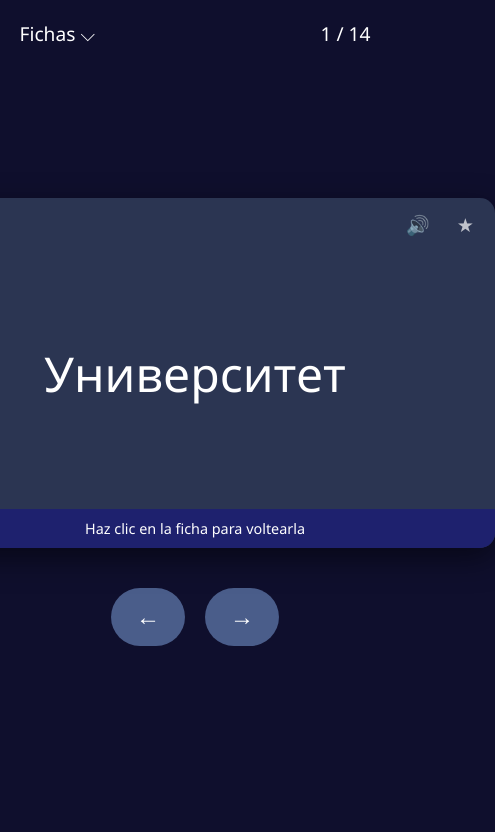
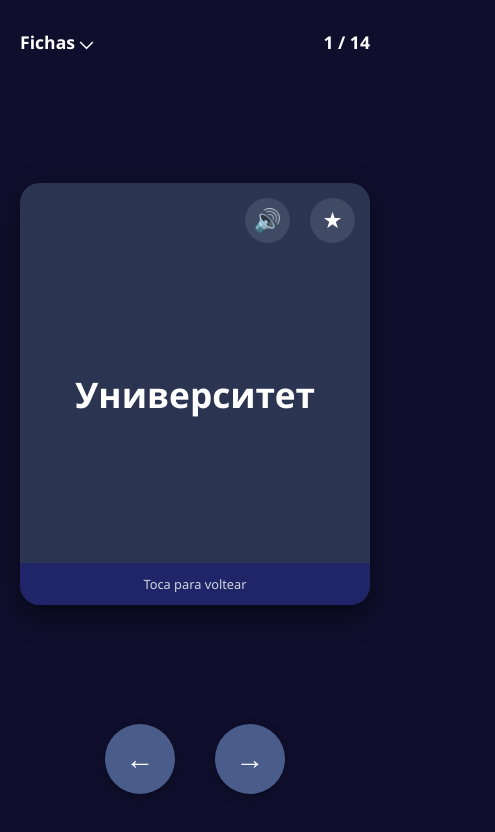
Before and after one commit to CodeExplorer7z/Flippable-Cards, a plain HTML site: page index.html in a window 390 px wide. Shown: the whole page, 495 px wide, since content can reach past the window. Drawn offline with Linux system fonts and the light colour scheme.

Commit message:
Refactor HTML and CSS for better responsiveness

```diff
--- a/index.html
+++ b/index.html
@@ -2,7 +2,7 @@
 <html lang="es">
 <head>
     <meta charset="UTF-8">
-    <meta name="viewport" content="width=device-width, initial-scale=1.0">
+    <meta name="viewport" content="width=device-width, initial-scale=1.0, maximum-scale=1.0, user-scalable=no">
     <title>Fichas de Ruso</title>
     <style>
         :root {
@@ -16,29 +16,34 @@
         body {
             background-color: var(--bg-color);
             color: var(--text-color);
-            font-family: 'Segoe UI', Tahoma, Geneva, Verdana, sans-serif;
+            font-family: 'Segoe UI', Roboto, Helvetica, Arial, sans-serif;
             display: flex;
             flex-direction: column;
             align-items: center;
-            justify-content: center;
+            justify-content: space-between;
             height: 100vh;
             margin: 0;
+            padding: 20px;
+            box-sizing: border-box;
+            overflow: hidden; /* Evita scroll innecesario en móviles */
         }
 
         .header {
-            position: absolute;
-            top: 20px;
-            width: 90%;
+            width: 100%;
             display: flex;
             justify-content: space-between;
-            font-size: 1.2rem;
+            font-size: 1.1rem;
+            font-weight: bold;
+            padding: 10px 0;
         }
 
-        /* Contenedor de la ficha */
+        /* Contenedor de la ficha adaptable */
         .flashcard-container {
             perspective: 1000px;
-            width: 600px;
-            height: 350px;
+            width: 100%;
+            max-width: 400px; /* Límite para que no se vea gigante en tablets */
+            height: 50vh; /* Altura basada en la pantalla */
+            min-height: 300px;
             cursor: pointer;
         }
 
@@ -47,9 +52,9 @@
             height: 100%;
             position: relative;
             transform-style: preserve-3d;
-            transition: transform 0.6s cubic-bezier(0.4, 0, 0.2, 1);
-            box-shadow: 0 10px 30px rgba(0,0,0,0.5);
-            border-radius: 15px;
+            transition: transform 0.5s cubic-bezier(0.4, 0, 0.2, 1);
+            box-shadow: 0 10px 25px rgba(0,0,0,0.5);
+            border-radius: 20px;
         }
 
         .flashcard.is-flipped {
@@ -65,10 +70,11 @@
             flex-direction: column;
             align-items: center;
             justify-content: center;
-            border-radius: 15px;
+            border-radius: 20px;
             background-color: var(--card-bg);
-            padding: 20px;
+            padding: 25px;
             box-sizing: border-box;
+            text-align: center;
         }
 
         .card-back {
@@ -76,8 +82,10 @@
         }
 
         .word {
-            font-size: 3rem;
-            font-weight: 500;
+            font-size: 2.2rem; /* Tamaño reducido para palabras largas en móvil */
+            font-weight: 600;
+            word-wrap: break-word;
+            max-width: 100%;
         }
 
         .controls-top {
@@ -85,18 +93,21 @@
             top: 15px;
             right: 15px;
             display: flex;
-            gap: 15px;
+            gap: 20px;
         }
 
         .btn-icon {
-            background: none;
+            background: rgba(255,255,255,0.1);
             border: none;
-            color: rgba(255,255,255,0.7);
-            font-size: 1.2rem;
-            cursor: pointer;
+            color: white;
+            font-size: 1.4rem;
+            width: 45px;
+            height: 45px;
+            border-radius: 50%;
+            display: flex;
+            align-items: center;
+            justify-content: center;
         }
-
-        .btn-icon:hover { color: white; }
 
         .footer-action {
             position: absolute;
@@ -104,35 +115,45 @@
             width: 100%;
             background-color: var(--footer-color);
             text-align: center;
-            padding: 10px 0;
-            border-bottom-left-radius: 15px;
-            border-bottom-right-radius: 15px;
-            font-size: 0.9rem;
+            padding: 12px 0;
+            border-bottom-left-radius: 20px;
+            border-bottom-right-radius: 20px;
+            font-size: 0.8rem;
+            opacity: 0.8;
         }
 
         .navigation {
-            margin-top: 40px;
+            width: 100%;
+            max-width: 400px;
             display: flex;
-            gap: 20px;
-            align-items: center;
+            justify-content: center;
+            gap: 40px;
+            padding-bottom: 30px;
         }
 
         .nav-btn {
             background-color: var(--accent-color);
             color: white;
             border: none;
-            padding: 15px 25px;
-            border-radius: 50px;
-            cursor: pointer;
-            font-size: 1.5rem;
-            transition: background 0.3s;
+            width: 70px;
+            height: 70px;
+            border-radius: 50%;
+            display: flex;
+            align-items: center;
+            justify-content: center;
+            font-size: 1.8rem;
+            box-shadow: 0 4px 10px rgba(0,0,0,0.3);
+            -webkit-tap-highlight-color: transparent; /* Quita el cuadro azul al tocar en Android */
         }
 
-        .nav-btn:hover { background-color: #5a71a8; }
+        .nav-btn:active {
+            transform: scale(0.95);
+            background-color: #5a71a8;
+        }
 
         .nav-btn:disabled {
-            background-color: #333;
-            cursor: not-allowed;
+            background-color: #222;
+            opacity: 0.5;
         }
     </style>
 </head>
@@ -151,7 +172,7 @@
                     <button class="btn-icon" onclick="event.stopPropagation();">★</button>
                 </div>
                 <div class="word" id="russianWord">Университет</div>
-                <div class="footer-action">Haz clic en la ficha para voltearla</div>
+                <div class="footer-action">Toca para voltear</div>
             </div>
 
             <div class="card-face card-back">
@@ -160,6 +181,7 @@
                     <button class="btn-icon" onclick="event.stopPropagation();">★</button>
                 </div>
                 <div class="word" id="spanishWord">universidad</div>
+                <div class="footer-action">Toca para volver</div>
             </div>
         </div>
     </div>
@@ -194,9 +216,7 @@
         const counterEl = document.getElementById('counter');
 
         function updateCard() {
-            // Quitamos la clase de volteo para que la nueva palabra aparezca de frente
             card.classList.remove('is-flipped');
-
             setTimeout(() => {
                 russianEl.innerText = words[currentIndex].ru;
                 spanishEl.innerText = words[currentIndex].es;
@@ -208,14 +228,16 @@
             card.classList.toggle('is-flipped');
         }
 
-        function nextCard() {
+        function nextCard(e) {
+            if (e) e.stopPropagation();
             if (currentIndex < words.length - 1) {
                 currentIndex++;
                 updateCard();
             }
         }
 
-        function prevCard() {
+        function prevCard(e) {
+            if (e) e.stopPropagation();
             if (currentIndex > 0) {
                 currentIndex--;
                 updateCard();
```
